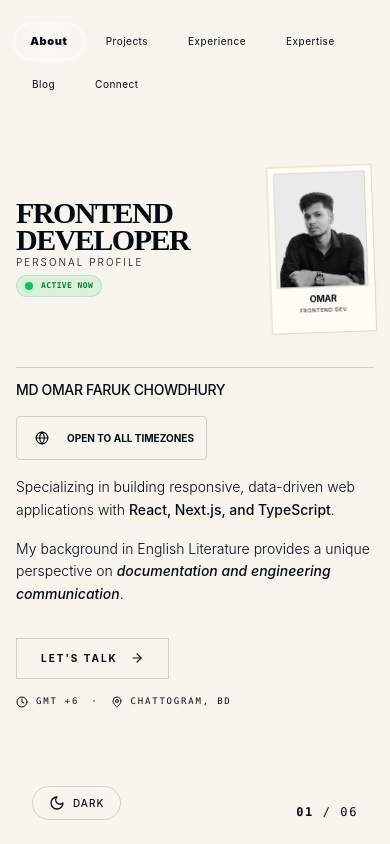
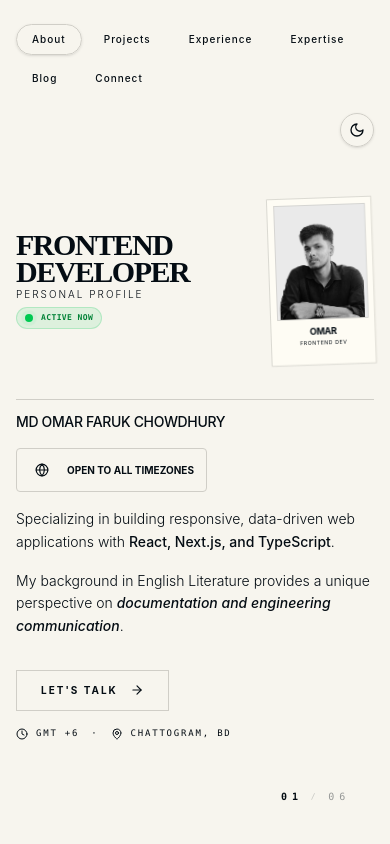
Before and after one commit to Omar-webcloud/Portfolio, a React (Vite) app: page / in a window 390 px wide. Built offline with nearby package versions, Linux system fonts and the light colour scheme.

Commit message:
dark mode toggle responsive

```diff
--- a/src/App.jsx
+++ b/src/App.jsx
@@ -75,39 +75,57 @@ export default function App() {
   return (
     <div className="w-screen h-screen overflow-hidden bg-background text-foreground relative transition-colors duration-500">
       <nav className="absolute top-0 left-0 right-0 z-50 px-4 sm:px-8 py-6 max-[500px]:mb-5">
-        <div className="flex flex-wrap items-center gap-x-2 gap-y-2 text-[10px] sm:text-xs md:text-sm tracking-wider uppercase">
+        <div className="flex flex-wrap items-center justify-between w-full h-fit gap-y-4">
+          <div className="flex flex-wrap items-center gap-x-1.5 sm:gap-x-2 gap-y-2 text-[10px] sm:text-xs md:text-sm tracking-widest uppercase">
             {slices.map(({ id, label }, i) => (
               <span key={id} className="relative flex items-center">
                 <button
                   onClick={() => goTo(i)}
-                className={`transition-all duration-500 whitespace-nowrap relative px-4 sm:px-6 py-2.5 rounded-full ${
-                  current === i ? "text-foreground font-black scale-110" : "text-muted-foreground hover:text-foreground"
+                  className={`transition-all duration-300 whitespace-nowrap relative px-4 sm:px-5 py-2 rounded-full font-medium ${
+                    current === i ? "text-foreground" : "text-muted-foreground hover:text-foreground"
                   }`}
                 >
                   {label}
                   {current === i && (
                     <motion.div
                       layoutId="active-nav-pill"
-                    className="absolute inset-0 bg-white/5 backdrop-blur-xl border-2 border-white/50 rounded-full -z-10 shadow-[0_0_25px_rgba(255,255,255,0.2)] dark:shadow-[0_0_25px_rgba(0,0,0,0.5)] overflow-hidden"
-                    transition={{ type: "spring", bounce: 0.3, duration: 0.6 }}
+                      className="absolute inset-0 bg-secondary/50 border border-border/50 rounded-full -z-10 shadow-sm overflow-hidden"
+                      transition={{ type: "spring", bounce: 0.2, duration: 0.6 }}
                     >
                       <motion.div
-                      animate={{
-                        x: ["-100%", "100%"],
-                      }}
-                      transition={{
-                        repeat: Infinity,
-                        duration: 3,
-                        ease: "linear",
-                        repeatDelay: 1
-                      }}
-                      className="absolute inset-0 bg-gradient-to-r from-transparent via-white/30 dark:via-white/10 to-transparent skew-x-[-20deg]"
+                        animate={{ x: ["-100%", "200%"] }}
+                        transition={{ repeat: Infinity, duration: 5, ease: "linear" }}
+                        className="absolute inset-0 bg-gradient-to-r from-transparent via-foreground/5 to-transparent skew-x-[-20deg]"
                       />
                     </motion.div>
                   )}
                 </button>
               </span>
             ))}
+          </div>
+
+          <AnimatePresence>
+            {current === 0 && (
+              <motion.div
+                initial={{ opacity: 0, x: 20 }}
+                animate={{ opacity: 1, x: 0 }}
+                exit={{ opacity: 0, x: 20 }}
+                className="flex items-center ml-auto h-10"
+              >
+                <button
+                  onClick={toggleTheme}
+                  className="p-2 sm:p-2.5 rounded-full border border-border bg-card hover:bg-secondary transition-all duration-300 group shadow-sm"
+                  title={`Switch to ${theme === "light" ? "dark" : "light"} mode`}
+                >
+                  {theme === "light" ? (
+                    <Moon size={16} className="text-muted-foreground group-hover:text-foreground transition-colors" />
+                  ) : (
+                    <Sun size={16} className="text-muted-foreground group-hover:text-foreground transition-colors" />
+                  )}
+                </button>
+              </motion.div>
+            )}
+          </AnimatePresence>
         </div>
       </nav>
 
@@ -119,36 +137,18 @@ export default function App() {
             animate={{ opacity: 1, x: 0 }}
             exit={{ opacity: 0, x: dir * -40 }}
             transition={{ duration: 0.5, ease: [0.76, 0, 0.24, 1] }}
-            className="absolute inset-0 w-full h-full pt-20 max-[500px]:pt-28"
+            className="absolute inset-0 w-full h-full pt-32 sm:pt-40 max-[500px]:pt-36"
           >
              {slices[current].component}
           </motion.div>
         </AnimatePresence>
       </div>
 
-      <div className="absolute bottom-6 left-8 flex items-center gap-4 z-50">
-        <button
-          onClick={toggleTheme}
-          className="p-2 rounded-full border border-border bg-white/5 backdrop-blur-sm hover:bg-white/10 transition-all duration-300 group"
-          title={`Switch to ${theme === "light" ? "dark" : "light"} mode`}
-        >
-          {theme === "light" ? (
-            <div className="flex items-center gap-2 px-2">
-              <Moon size={16} className="text-muted-foreground group-hover:text-foreground transition-colors" />
-              <span className="text-[10px] tracking-widest uppercase font-medium">Dark</span>
-            </div>
-          ) : (
-            <div className="flex items-center gap-2 px-2">
-              <Sun size={16} className="text-muted-foreground group-hover:text-foreground transition-colors" />
-              <span className="text-[10px] tracking-widest uppercase font-medium">Light</span>
-            </div>
-          )}
-        </button>
-      </div>
-
-      <div className="absolute bottom-6 right-8 flex items-center gap-4 select-none tracking-widest uppercase">
-        <div className="font-mono text-xs text-muted-foreground">
-          <span className="text-foreground font-bold">{String(current + 1).padStart(2, "0")}</span> / {String(slices.length).padStart(2, "0")}
+      <div className="absolute bottom-10 right-10 flex items-center gap-4 select-none tracking-[0.3em] uppercase">
+        <div className="font-mono text-[10px] sm:text-xs text-muted-foreground flex items-center gap-2">
+          <span className="text-foreground font-black">{String(current + 1).padStart(2, "0")}</span>
+          <span className="opacity-20 text-[8px]">/</span>
+          <span className="opacity-40">{String(slices.length).padStart(2, "0")}</span>
         </div>
       </div>
     </div>
--- a/src/index.css
+++ b/src/index.css
@@ -95,7 +95,7 @@
 }
 
 .glow-card {
-  box-shadow: 0 10px 30px rgba(0,0,0,0.05); /* Soft shadow instead of glow */
+  box-shadow: 0 4px 20px rgba(0,0,0,0.03); /* Further reduced for minimalism */
 }
 
 /* Timeline specific styles */
@@ -119,10 +119,25 @@
 .minimal-card {
   background: var(--card);
   border: 1px solid var(--border);
-  box-shadow: 2px 2px 10px rgba(0,0,0,0.02);
-  transition: all 0.3s ease;
+  box-shadow: 1px 1px 5px rgba(0,0,0,0.01);
+  transition: all 0.3s cubic-bezier(0.4, 0, 0.2, 1);
 }
 .minimal-card:hover {
-  transform: translateY(-5px) translateX(-5px);
-  box-shadow: 8px 8px 20px rgba(0,0,0,0.1);
+  transform: translateY(-3px) translateX(-3px);
+  box-shadow: 5px 5px 15px rgba(0,0,0,0.06);
 }
+
+.scrollbar-hide::-webkit-scrollbar {
+  display: none;
+}
+.scrollbar-hide {
+  -ms-overflow-style: none;
+  scrollbar-width: none;
+}
+.no-scrollbar::-webkit-scrollbar {
+  display: none;
+}
+.no-scrollbar {
+  -ms-overflow-style: none;
+  scrollbar-width: none;
+}
```
Lines whose indentation alone changed are shown as unchanged.
